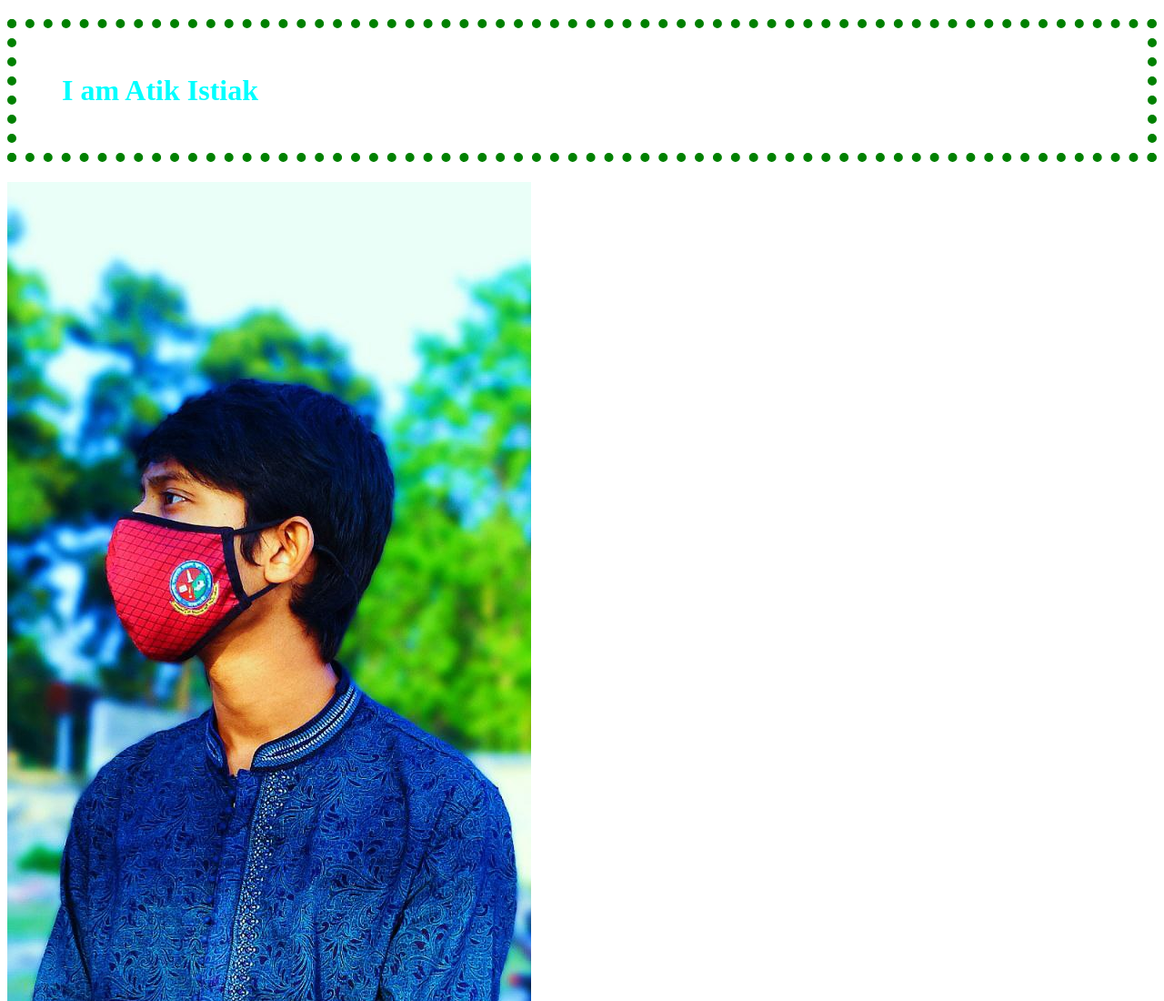
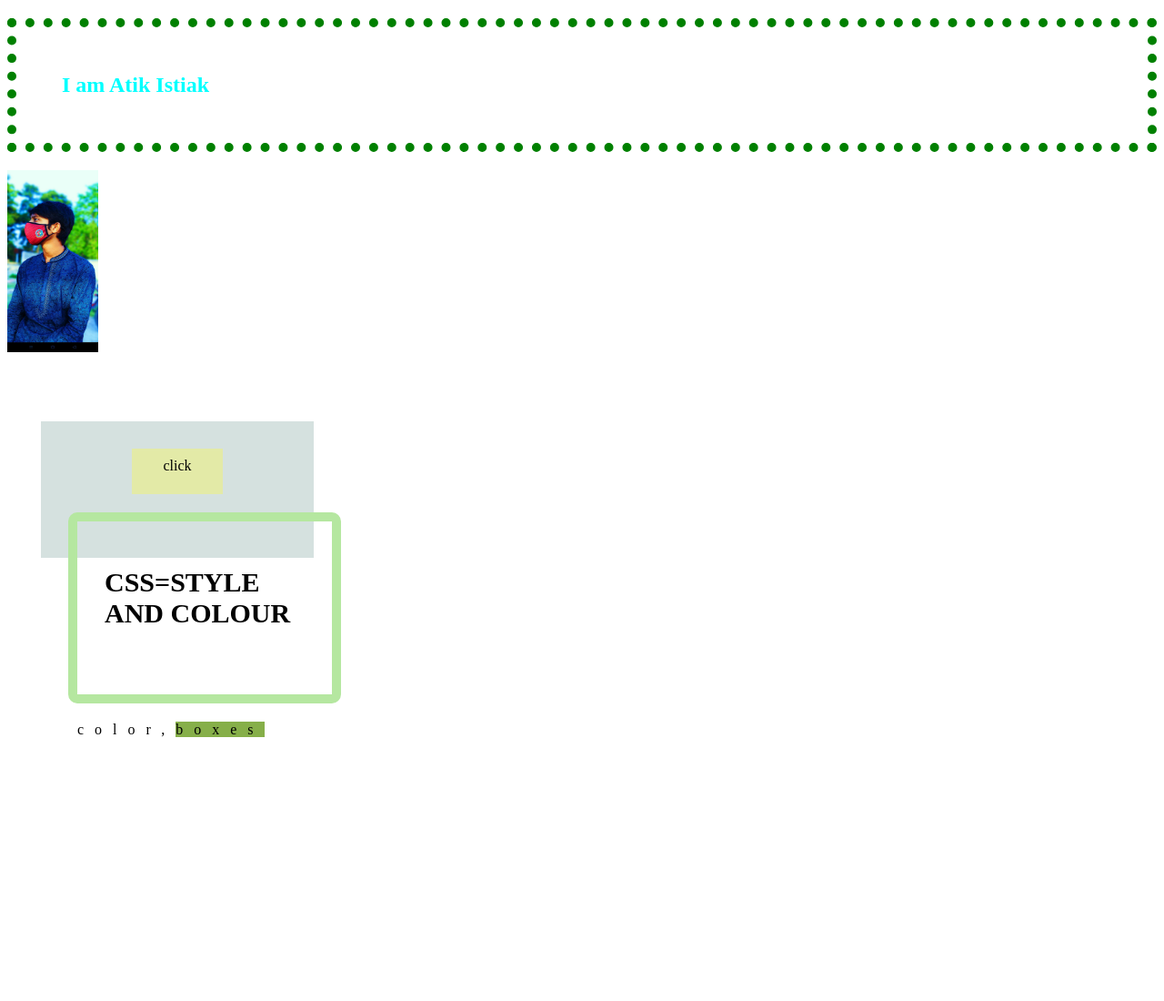
Before and after one commit to atik006/test, a plain HTML site: page index.html in a window 1280 px wide. Shown: the top 1100 px of the page at 91% size. After the commit the page ends 811 px from the top, so only its background shows below. Drawn offline with Linux system fonts and the light colour scheme.

Commit message:
add colour plate

```diff
--- a/index.html
+++ b/index.html
@@ -24,8 +24,48 @@
 
 
 
-   <h1>I am Atik Istiak</h1>
-   <img src="atik.jpg" alt="">
+   <h2>I am Atik Istiak</h2>
+   <img src="atik.jpg" alt="" style="height: 200px ; width: 100px">
+
+
+   <br>
+   <br>
+   <br>
+   <br>
+   <br>
+        <div>
+
+      <div style="position: absolute ;      background: #d5e1df;width: 300px;height: 150px;left: 80px;left: 45px">
+
+      <div style="background-color: #e3eaa7;height: 50px;width: 100px; position: absolute; top: 30px;left: 100px;padding: 0px"> <center style="top: 10px;position: relative;">click</center>
+
+      </div>
+
+<div style="  border:10px solid #b5e7a0; height: 130px;width: 100;position: relative;top: 100px;left: 30px;border-radius: 10px;padding: 30px;">
+
+  <h1 style="font-size: 30px">CSS=STYLE AND COLOUR</h1>
+
+
+
+
+
+
+
+</div>
+
+
+<div style="letter-spacing: 12px;position: absolute; margin-top: 120px; left: 40px; ">
+
+   color,<span style="background-color:#86af49; color: black">boxes</span>
+
+</div>
+
+
+
+  </div>
+
+
+
 
 
 
--- a/style.css
+++ b/style.css
@@ -1,4 +1,4 @@
-h1{
+h2{
    color: aqua;
    border:10px dotted green;
    padding:50px;
```
